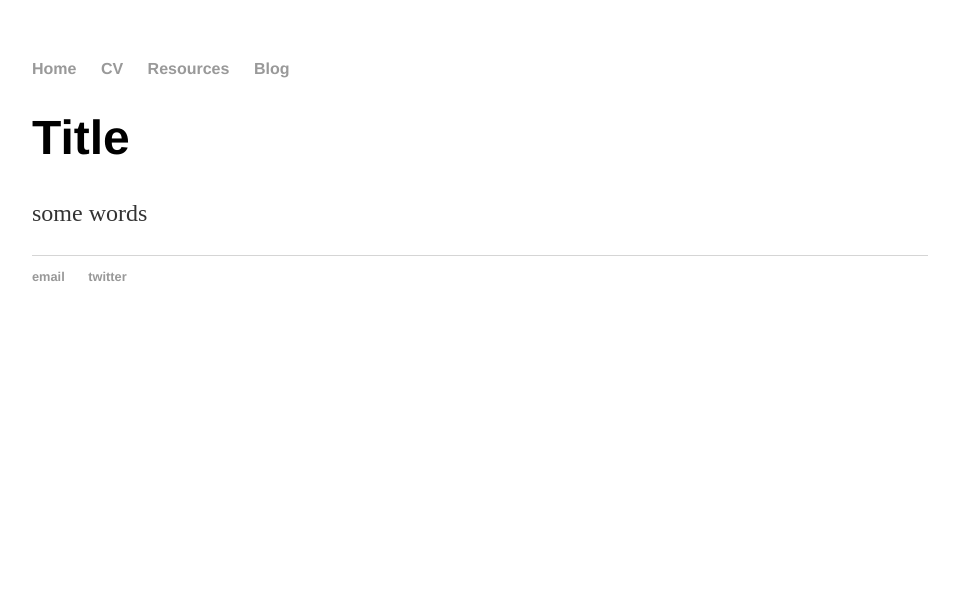
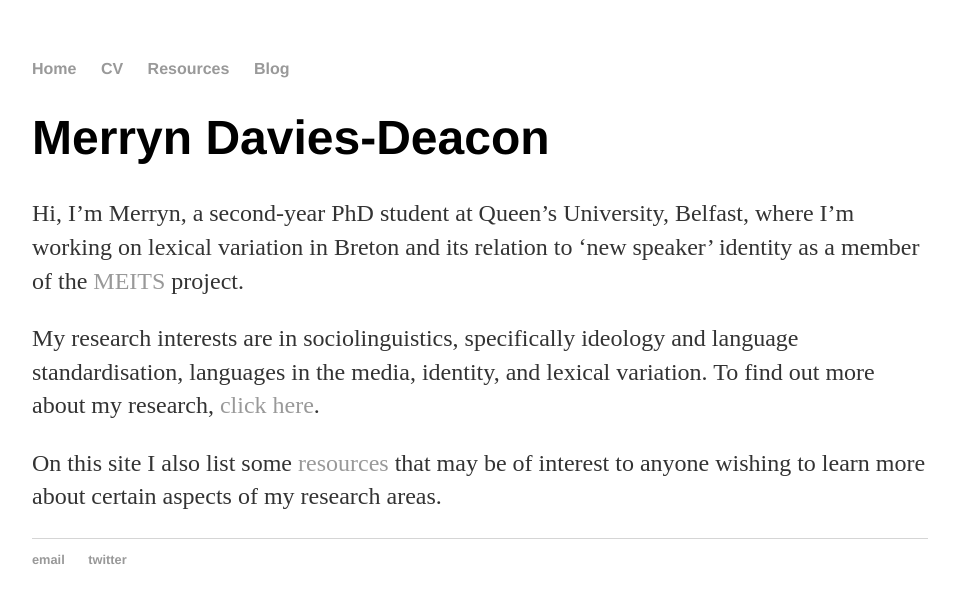
Before and after one commit to merryndd/merryndd.github.io, a Jekyll site: the page built from index.html, in a window 1280 px wide. Shown: the top 603 px of the page, without its empty margins (160-1119 px from the left). Built offline with Jekyll 4.4.1, drawn with Linux system fonts in a browser that asks for light colours.

Commit message:
Update index.html

```diff
--- a/index.html
+++ b/index.html
@@ -1,8 +1,10 @@
 ---
 layout: default
-title: Title
+title: Merryn Davies-Deacon
 ---
 <div class="blurb">
-	<h1>Title</h1>
-	<p>some words</p>
+	<h1>Merryn Davies-Deacon</h1>
+	<p>Hi, I’m Merryn, a second-year PhD student at Queen’s University, Belfast, where I’m working on lexical variation in Breton and its relation to ‘new speaker’ identity as a member of the <a href="http://meits.org">MEITS</a> project.</p>
+	<p>My research interests are in sociolinguistics, specifically ideology and language standardisation, languages in the media, identity, and lexical variation. To find out more about my research, <a href="/cv">click here</a>.</p>
+	<p>On this site I also list some <a href="/resources">resources</a> that may be of interest to anyone wishing to learn more about certain aspects of my research areas.</p>
 </div><!-- /.blurb -->
```
